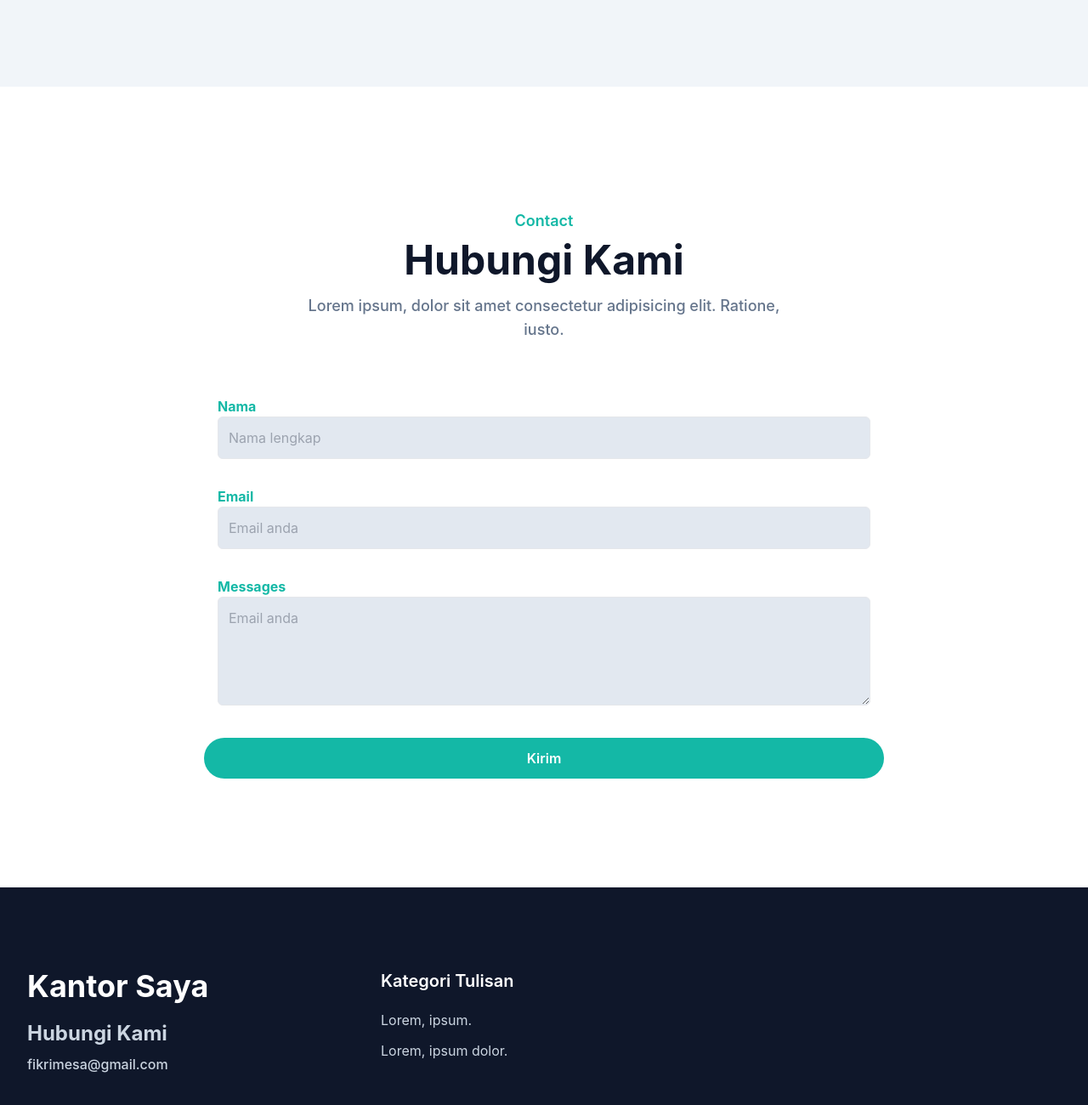
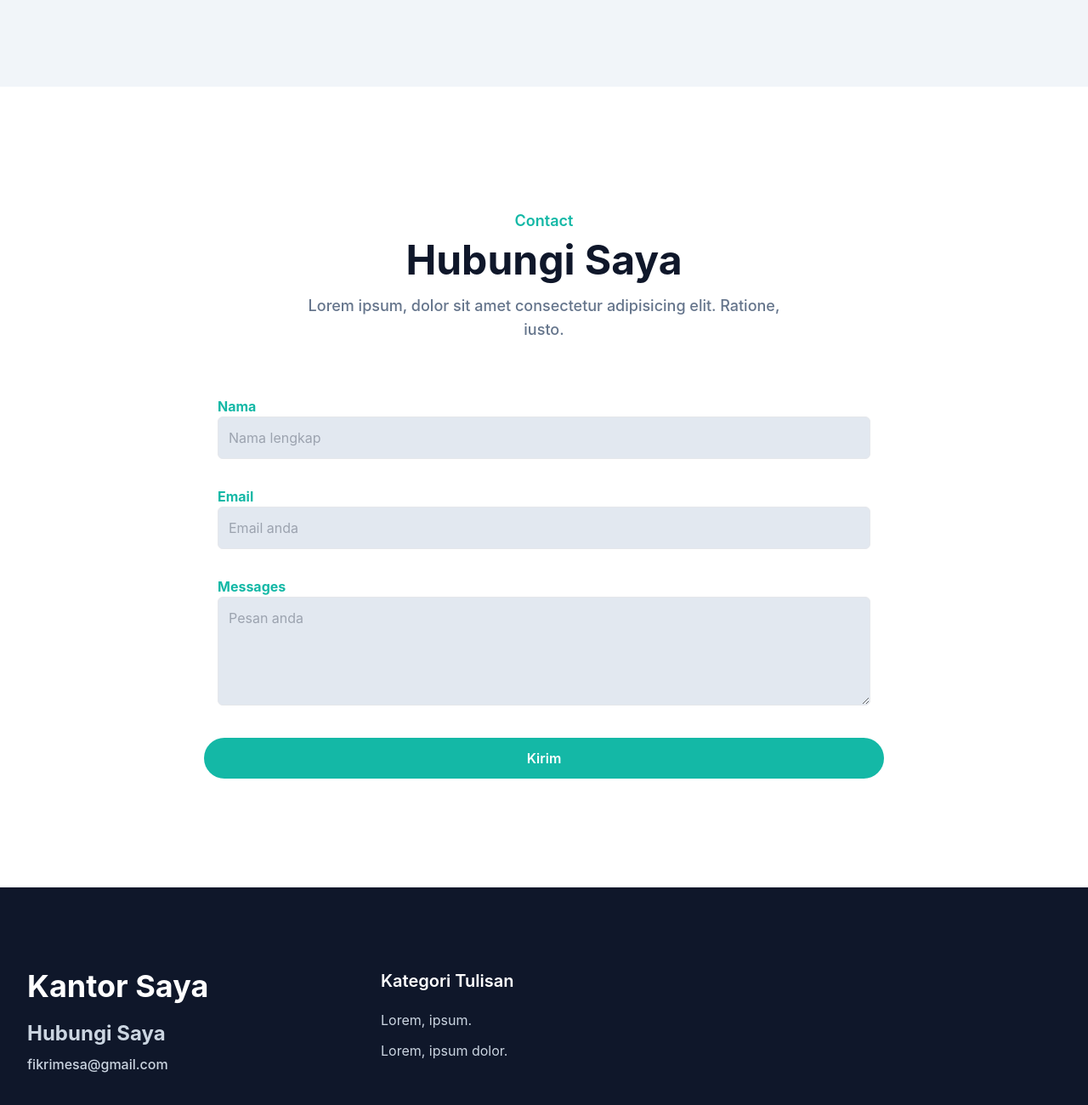
Before and after one commit to mofasa798/my-portfolio, a website: page index.html in a window 1280 px wide. Shown: the part 4057-5357 px from the top of the page at 85% size. Drawn offline with Linux system fonts and the light colour scheme.

Commit message:
fix: update titles and labels for consistency in contact section

```diff
--- a/index.html
+++ b/index.html
@@ -3,7 +3,7 @@
 <head>
     <meta charset="UTF-8">
     <meta name="viewport" content="width=device-width, initial-scale=1.0">
-    <title>Portfolio Tailwind CSS</title>
+    <title>Portfolio Saya</title>
     <link rel="stylesheet" href="dist/css/final.css">
     <script>
         if (localStorage.theme === 'dark' || (!('theme' in localStorage) && window.matchMedia('(prefers-color-scheme: dark)').matches)) {
@@ -67,7 +67,7 @@
                     <h2 class="font-medium text-secondary text-lg mb-5 lg:text-2xl">Suami Jane Doe | <span class="text-dark dark:text-white">Ingin Menjadi Programmer Handal Namun Enggan Ngoding</span></h2>
                     <p class="font-medium text-secondary mb-10 leading-relaxed ">Belajar web programming itu menyenangkan bukan? <span class="text-dark font-semibold dark:text-white">BUKAN!</span></p>
 
-                    <a href="#" class="text-base font-semibold text-white bg-primary py-3 px-8 rounded-full hover:shadow-lg hover:opacity-80 transition duration-300 ease-in-out">Hubungi Saya</a>
+                    <a href="#contact" class="text-base font-semibold text-white bg-primary py-3 px-8 rounded-full hover:shadow-lg hover:opacity-80 transition duration-300 ease-in-out">Hubungi Saya</a>
                 </div>
                 <div class="w-full self-end px-4 lg:w-1/2">
                     <div class="relative mt-10 lg:mt-0 lg:right-0">
@@ -236,7 +236,7 @@
             <div class="w-full px-4">
                 <div class="max-w-xl mx-auto text-center mb-16">
                     <h4 class="font-semibold text-lg text-primary mb-2">Contact</h4>
-                    <h2 class="font-bold text-dark text-3xl mb-4 sm:text-4xl lg:text-5xl dark:text-white">Hubungi Kami</h2>
+                    <h2 class="font-bold text-dark text-3xl mb-4 sm:text-4xl lg:text-5xl dark:text-white">Hubungi Saya</h2>
                     <p class="font-medium text-md text-secondary md:text-lg">Lorem ipsum, dolor sit amet consectetur adipisicing elit. Ratione, iusto.</p>
                 </div>
             </div>
@@ -252,7 +252,7 @@
             </div>
             <div class="w-full px-4 mb-8">
                 <label for="pesan" class="text-base font-bold text-primary">Messages</label>
-                <textarea type="text" id="text" placeholder="Email anda" class="w-full bg-slate-200 text-dark p-3 rounded-md border focus:border-primary focus:bg-white focus:outline-none focus:ring-1 h-32"></textarea>
+                <textarea type="text" id="text" placeholder="Pesan anda" class="w-full bg-slate-200 text-dark p-3 rounded-md border focus:border-primary focus:bg-white focus:outline-none focus:ring-1 h-32"></textarea>
             </div>
             <div class="w-full">
                 <button class="text-base font-semibold text-white bg-primary py-3 px-8 rounded-full w-full hover:opacity-80 hpver:shadow-lg ">Kirim</button>
@@ -269,7 +269,7 @@
                 <div class="flex flex-wrap">
                     <div class="w-full px-4 mb-12 text-slate-300 font-medium md:w-1/3 ">
                         <h2 class="font-bold text-4xl text-white mb-5">Kantor Saya</h2>
-                        <h3 class="font-bold text-2xl mb-2">Hubungi Kami</h3>
+                        <h3 class="font-bold text-2xl mb-2">Hubungi Saya</h3>
                         <p>fikrimesa@gmail.com</p>
                     </div>
                     <div class="w-full px-4 mb-12 md:w-1/3">
```
Also changed, not shown: 1 other file.
